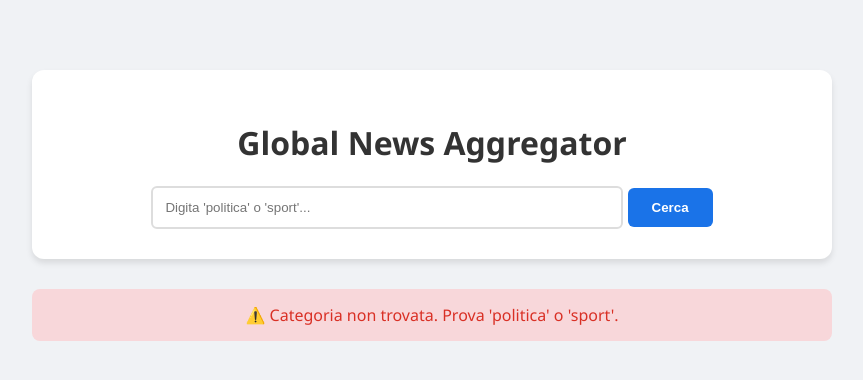
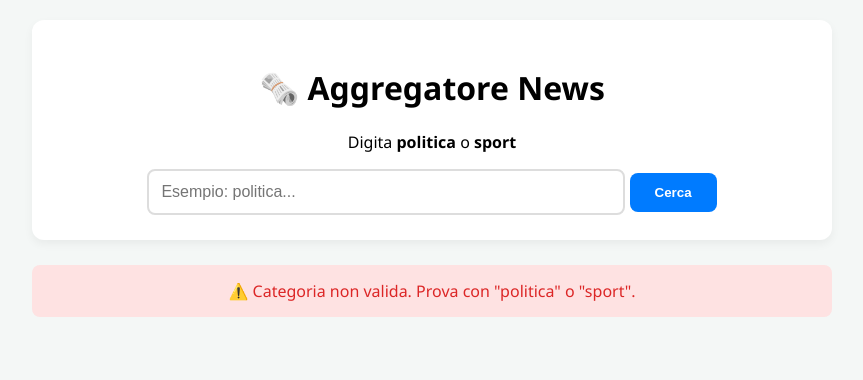
Before and after one commit to dev1ce16/feed_rss, a plain HTML site: page index.html in a window 1280 px wide. Both pictures are taken after a click on the button "Cerca". Shown: the whole page, without its empty margins (208-1071 px from the left). Drawn offline with Linux system fonts and the light colour scheme.

Commit message:
Refactor index.html for improved layout and functionality

```diff
--- a/index.html
+++ b/index.html
@@ -2,85 +2,99 @@
 <html lang="it">
 <head>
     <meta charset="UTF-8">
-    <title>News Hub JSON</title>
+    <meta name="viewport" content="width=device-width, initial-scale=1.0">
+    <title>News Hub - Versione GitHub</title>
     <style>
-        body { font-family: 'Segoe UI', Tahoma, Geneva, Verdana, sans-serif; background: #f0f2f5; color: #333; }
-        .container { max-width: 800px; margin: 50px auto; padding: 20px; }
-        .search-area { background: white; padding: 30px; border-radius: 12px; box-shadow: 0 4px 6px rgba(0,0,0,0.1); text-align: center; }
-        input { padding: 12px; width: 60%; border: 2px solid #ddd; border-radius: 6px; outline: none; }
-        button { padding: 12px 24px; background: #1a73e8; color: white; border: none; border-radius: 6px; cursor: pointer; font-weight: bold; }
-        #news-container { margin-top: 30px; }
-        .card { background: white; padding: 20px; margin-bottom: 15px; border-radius: 8px; border-left: 5px solid #1a73e8; }
-        .source { font-size: 0.75rem; color: #1a73e8; font-weight: bold; text-transform: uppercase; }
-        .error { color: #d93025; background: #f8d7da; padding: 15px; border-radius: 8px; text-align: center; }
-        .loading { font-style: italic; color: #666; }
+        body { font-family: 'Segoe UI', sans-serif; background: #f4f7f6; margin: 0; padding: 20px; }
+        .container { max-width: 800px; margin: auto; }
+        .header { background: #fff; padding: 25px; border-radius: 12px; box-shadow: 0 4px 10px rgba(0,0,0,0.05); text-align: center; margin-bottom: 25px; }
+        input { padding: 12px; width: 60%; border: 2px solid #ddd; border-radius: 8px; font-size: 16px; outline: none; }
+        button { padding: 12px 25px; background: #007bff; color: white; border: none; border-radius: 8px; cursor: pointer; font-weight: bold; }
+        .card { background: white; padding: 20px; margin-bottom: 15px; border-radius: 10px; border-left: 6px solid #007bff; box-shadow: 0 2px 5px rgba(0,0,0,0.05); }
+        .source-name { color: #007bff; font-weight: bold; font-size: 0.8em; text-transform: uppercase; }
+        .error { background: #fee2e2; color: #dc2626; padding: 15px; border-radius: 8px; text-align: center; }
+        .loader { text-align: center; color: #666; font-style: italic; }
     </style>
 </head>
 <body>
 
 <div class="container">
-    <div class="search-area">
-        <h1>Global News Aggregator</h1>
-        <input type="text" id="categoryInput" placeholder="Digita 'politica' o 'sport'...">
-        <button onclick="fetchNews()">Cerca</button>
+    <div class="header">
+        <h1>🗞️ Aggregatore News</h1>
+        <p>Digita <strong>politica</strong> o <strong>sport</strong></p>
+        <input type="text" id="catInput" placeholder="Esempio: politica...">
+        <button onclick="caricaNotizie()">Cerca</button>
     </div>
 
-    <div id="news-container"></div>
+    <div id="display"></div>
 </div>
 
 <script>
-async function fetchNews() {
-    const category = document.getElementById('categoryInput').value.toLowerCase();
-    const container = document.getElementById('news-container');
+async function caricaNotizie() {
+    const query = document.getElementById('catInput').value.toLowerCase().trim();
+    const display = document.getElementById('display');
 
-    // Mappa dei feed direttamente nel frontend
-    const feeds = {
+    const fonti = {
         "politica": [
             "https://www.ansa.it/sito/notizie/politica/politica_rss.xml",
-            "https://www.ilfattoquotidiano.it/politica/feed/"
+            "https://www.ilfattoquotidiano.it/politica/feed/",
+            "https://ilmanifesto.it/feed/",
+            "https://www.liberoquotidiano.it/rss/politica.xml",
+            "https://www.repubblica.it/rss/politica/rss2.0.xml",
+            "https://xml2.corriereobjects.it/rss/politica.xml"
         ],
         "sport": [
             "https://sport.sky.it/rss/sport_all.xml",
-            "https://www.gazzetta.it/rss/home.xml"
+            "https://www.gazzetta.it/rss/home.xml",
+            "https://www.corrieredellosport.it/rss/calcio",
+            "https://www.rainews.it/rss/sport",
+            "https://it.eurosport.com/rss.xml"
         ]
     };
 
-    if (!feeds[category]) {
-        container.innerHTML = `<div class="error">⚠️ Categoria non trovata. Prova 'politica' o 'sport'.</div>`;
+    if (!fonti[query]) {
+        display.innerHTML = '<div class="error">⚠️ Categoria non valida. Prova con "politica" o "sport".</div>';
         return;
     }
 
-    container.innerHTML = '<p class="loading">Caricamento notizie in corso...</p>';
-    container.innerHTML = '';
+    display.innerHTML = '<p class="loader">Interrogando i feed (conversione XML in JSON)...</p>';
+
+    let htmlContenuto = "";
 
     try {
-        // Interroghiamo ogni feed usando un'API di conversione gratuita
-        for (const url of feeds[category]) {
-            const api_url = `https://api.rss2json.com/v1/api.json?rss_url=${encodeURIComponent(url)}`;
+        // Cicliamo su tutte le URL della categoria scelta
+        for (const url of fonti[query]) {
+            // Usiamo il servizio rss2json (gratuito) per bypassare il CORS e avere JSON
+            const proxyUrl = `https://api.rss2json.com/v1/api.json?rss_url=${encodeURIComponent(url)}`;
 
-            const response = await fetch(api_url);
+            try {
+                const response = await fetch(proxyUrl);
                 const data = await response.json();
 
                 if (data.status === 'ok') {
-                data.items.slice(0, 5).forEach(news => {
-                    container.innerHTML += `
+                    data.items.slice(0, 3).forEach(item => { // Primi 3 articoli per ogni testata
+                        htmlContenuto += `
                             <div class="card">
-                            <div class="source">${data.feed.title}</div>
-                            <h3>${news.title}</h3>
-                            <p>${news.description.substring(0, 150)}...</p>
-                            <small>${news.pubDate}</small><br><br>
-                            <a href="${news.link}" target="_blank">Leggi di più</a>
+                                <div class="source-name">${data.feed.title || 'Fonte'}</div>
+                                <h3>${item.title}</h3>
+                                <p>${item.description.replace(/<[^>]*>?/gm, '').substring(0, 180)}...</p>
+                                <a href="${item.link}" target="_blank">Leggi articolo →</a>
                             </div>
                         `;
                     });
                 }
+            } catch (e) {
+                console.warn("Impossibile caricare: " + url);
             }
+        }
+
+        display.innerHTML = htmlContenuto || '<div class="error">Nessuna notizia disponibile al momento.</div>';
+
     } catch (err) {
-        container.innerHTML = `<div class="error">⚠️ Servizio momentaneamente non disponibile.</div>`;
+        display.innerHTML = '<div class="error">⚠️ Errore di connessione. Riprova.</div>';
     }
 }
 </script>
 
 </body>
-
 </html>
```
Lines whose indentation alone changed are shown as unchanged.
